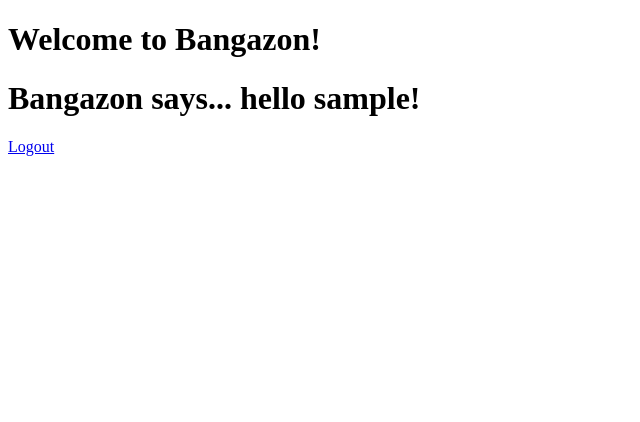
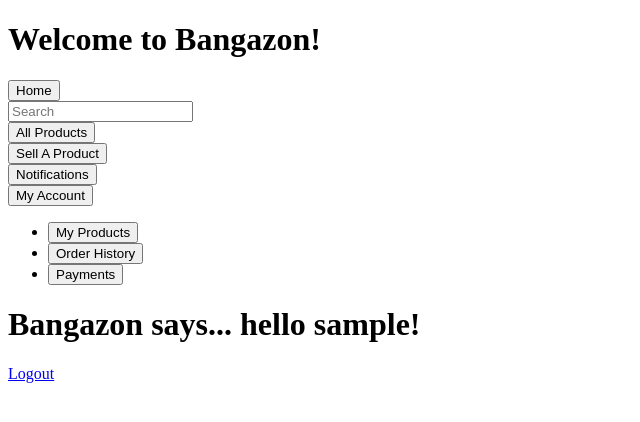
Before and after one commit to NSS-Spontaneous-Spoonbills/Sprint3, a Django app: page / in a window 1280 px wide. Shown: the top 422 px of the page, without its empty margins (0-640 px from the left). Run offline with Django 3.2, Linux system fonts and the light colour scheme; the visitor is signed in with stand-in values (Sample User, id 1).

Commit message:
Created base nav bar with sub items inside my account.

```diff
--- a/website/templates/index.html
+++ b/website/templates/index.html
@@ -7,12 +7,11 @@
   </head>
   <body>
     <h1>Welcome to Bangazon!</h1>
+    {% block main %} {% include "nav_bar.html" with nav_location=view.location %} {% endblock main %}
     {% if user.is_authenticated %}
     <h1>Bangazon says... hello {{ user.username }}!</h1>
     <a href="{% url 'website:logout' %}">Logout</a>
     {% else %}
-    <h1>Bangazon says...</h1>
-    {% block main %} {% include "nav_bar.html" with nav_location=view.location %} {% endblock main %}
     <div><a href="{% url 'website:login' %}">Login/Register</a></div>
     {% endif %}
   </body>
--- a/website/templates/nav_bar.html
+++ b/website/templates/nav_bar.html
@@ -8,16 +8,36 @@
     <form action="/website/all_products" method='get'>
     <input type="submit" value="All Products">
     </form>
-
+    {% if user.is_authenticated %}
     <form action="/website/sell_a_product" method='get'>
     <input type="submit" value="Sell A Product">
     </form>
-
+    {% endif %}
     <form action="/website/notifications" method='get'>
     <input type="submit" value="Notifications">
     </form>
-
-    <form action="/website/My Account" method='get'>
-    <input type="submit" value="My Account">
-    </form>
+    {% if user.is_authenticated %}
+    <div>
+        <form action="/website/my_account" method='get'>
+        <input type="submit" value="My Account">
+            <ul>
+                <li>
+                    <form action="/website/my_products">
+                    <input type="submit" value="My Products">
+                    </form>
+                </li>
+                <li>
+                    <form action="/website/order_history">
+                    <input type="submit" value="Order History">
+                    </form>
+                </li>
+                <li>
+                    <form action="/website/payment">
+                    <input type="submit" value="Payments">
+                    </form>
+                </li>
+            </ul>
+        </form>
+    </div>
+    {% endif %}
 </nav>
```
